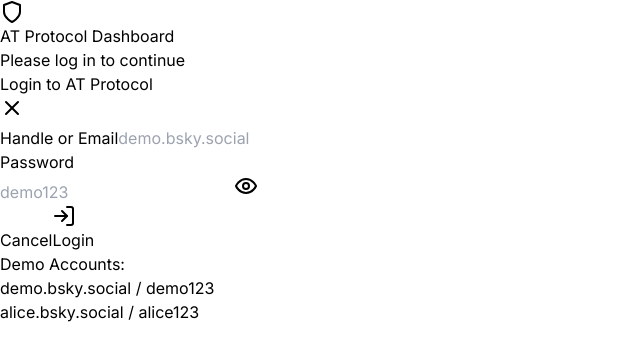
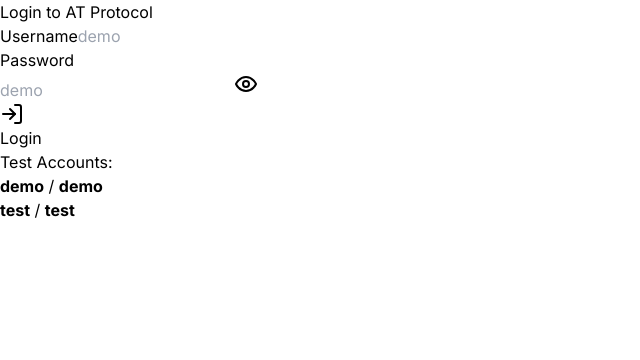
Before and after one commit to Cache8063/atproto-os, a Next.js app: page / in a window 1280 px wide. Shown: the top 360 px of the page, without its empty margins (0-640 px from the left). Built offline with nearby package versions, Linux system fonts and the light colour scheme.

Commit message:
see change.log.md

```diff
--- a/src/components/mock-dashboard.tsx
+++ b/src/components/mock-dashboard.tsx
@@ -1,199 +1,46 @@
 'use client'
-import React, { createContext, useContext, useState, useEffect } from 'react';
-import { motion, AnimatePresence } from 'framer-motion';
-import {
-  Terminal,
-  Activity,
-  AlertTriangle,
-  Users,
-  Settings,
-  Bell,
-  Menu,
-  X,
-  LogIn,
-  LogOut,
-  Eye,
-  EyeOff,
-  Shield,
-  User
-} from 'lucide-react';
+import React, { useState } from 'react';
+import { LogIn, X, Eye, EyeOff, Shield } from 'lucide-react';
 
-// Types
-interface AuthSession {
-  accessJwt: string;
-  refreshJwt: string;
-  handle: string;
-  did: string;
-  active: boolean;
-}
-
-interface AuthCredentials {
-  identifier: string;
-  password: string;
-}
-
-interface AuthContextType {
-  session: AuthSession | null;
-  loading: boolean;
-  login: (credentials: AuthCredentials) => Promise<void>;
-  logout: () => Promise<void>;
-  isAuthenticated: boolean;
-  userProfile: any;
-}
-
-// Auth Context
-const AuthContext = createContext<AuthContextType | undefined>(undefined);
-
-const useAuth = () => {
-  const context = useContext(AuthContext);
-  if (context === undefined) {
-    throw new Error('useAuth must be used within an AuthProvider');
-  }
-  return context;
-};
-
-// Mock AT Protocol Auth Service
-class MockATProtoAuth {
-  private mockUsers = {
-    'demo.bsky.social': {
-      password: 'demo123',
-      profile: {
-        handle: 'demo.bsky.social',
-        did: 'did:plc:demo123456789abcdef',
-        displayName: 'Demo User',
-        description: '🚀 Testing AT Protocol Dashboard integration!',
-        avatar: 'https://images.unsplash.com/photo-1535713875002-d1d0cf377fde?w=128&h=128&fit=crop&crop=face',
-        followersCount: 1247,
-        followsCount: 892,
-        postsCount: 156
-      }
-    },
-    'alice.bsky.social': {
-      password: 'alice123',
-      profile: {
-        handle: 'alice.bsky.social',
-        did: 'did:plc:alice789012345abcdef',
-        displayName: 'Alice Cooper',
-        description: 'Developer • Open Source Enthusiast ☕',
-        avatar: 'https://images.unsplash.com/photo-1494790108755-2616b612b47c?w=128&h=128&fit=crop&crop=face',
-        followersCount: 523,
-        followsCount: 301,
-        postsCount: 89
-      }
-    }
-  };
-
-  async login(credentials: AuthCredentials) {
-    await new Promise(resolve => setTimeout(resolve, 1000));
-    const user = this.mockUsers[credentials.identifier as keyof typeof this.mockUsers];
-
-    if (!user || user.password !== credentials.password) {
-      throw new Error('Invalid credentials');
-    }
-
-    return {
-      success: true,
-      session: {
-        accessJwt: 'mock_jwt_' + Date.now(),
-        refreshJwt: 'mock_refresh_' + Date.now(),
-        handle: user.profile.handle,
-        did: user.profile.did,
-        active: true
-      },
-      profile: user.profile
-    };
-  }
-}
-
-// Auth Provider
-const AuthProvider: React.FC<{ children: React.ReactNode }> = ({ children }) => {
-  const [session, setSession] = useState<AuthSession | null>(null);
-  const [loading, setLoading] = useState(false);
-  const [userProfile, setUserProfile] = useState<any>(null);
-  const [mockAuth] = useState(() => new MockATProtoAuth());
-
-  const login = async (credentials: AuthCredentials) => {
-    setLoading(true);
-    try {
-      const response = await mockAuth.login(credentials);
-      setSession(response.session);
-      setUserProfile(response.profile);
-    } catch (error) {
-      throw error;
-    } finally {
-      setLoading(false);
-    }
-  };
-
-  const logout = async () => {
-    setSession(null);
-    setUserProfile(null);
-  };
-
-  return (
-    <AuthContext.Provider value={{
-      session,
-      loading,
-      login,
-      logout,
-      isAuthenticated: session !== null,
-      userProfile
-    }}>
-      {children}
-    </AuthContext.Provider>
-  );
-};
-
-// Login Modal
-const LoginModal: React.FC<{ onClose: () => void }> = ({ onClose }) => {
+const MockATProtocolDashboard = () => {
+  const [showLogin, setShowLogin] = useState(true);
   const [identifier, setIdentifier] = useState('');
   const [password, setPassword] = useState('');
   const [showPassword, setShowPassword] = useState(false);
   const [error, setError] = useState('');
-  const { login, loading } = useAuth();
+  const [user, setUser] = useState(null);
 
-  const handleSubmit = async () => {
+  const handleLogin = () => {
     setError('');
-    if (!identifier || !password) {
-      setError('Please fill in all fields');
-      return;
-    }
 
-    try {
-      await login({ identifier, password });
-      onClose();
-    } catch (error) {
-      setError('Invalid credentials');
+    // Simple hardcoded check
+    if ((identifier === 'demo' && password === 'demo') ||
+        (identifier === 'test' && password === 'test')) {
+      setUser({
+        name: identifier === 'demo' ? 'Demo User' : 'Test User',
+        handle: identifier === 'demo' ? 'demo.bsky.social' : 'test.bsky.social'
+      });
+      setShowLogin(false);
+    } else {
+      setError('Try: demo/demo or test/test');
     }
   };
 
+  if (showLogin) {
     return (
-    <motion.div
-      initial={{ opacity: 0 }}
-      animate={{ opacity: 1 }}
-      className="fixed inset-0 bg-black/70 backdrop-blur-sm flex items-center justify-center z-50 p-4"
-    >
-      <motion.div
-        initial={{ scale: 0.9, opacity: 0 }}
-        animate={{ scale: 1, opacity: 1 }}
-        className="bg-gray-800 rounded-xl border border-gray-600 p-6 w-full max-w-md"
-      >
-        <div className="flex items-center justify-between mb-6">
-          <h2 className="text-xl font-bold text-white">Login to AT Protocol</h2>
-          <button onClick={onClose} className="text-gray-400 hover:text-white">
-            <X className="w-5 h-5" />
-          </button>
-        </div>
+      <div className="min-h-screen bg-gray-900 text-white flex items-center justify-center">
+        <div className="bg-gray-800 rounded-xl border border-gray-600 p-6 w-full max-w-md">
+          <h2 className="text-xl font-bold text-white mb-6">Login to AT Protocol</h2>
 
           <div className="space-y-4">
             <div>
-            <label className="block text-sm text-gray-300 mb-2">Handle or Email</label>
+              <label className="block text-sm text-gray-300 mb-2">Username</label>
               <input
                 type="text"
                 value={identifier}
                 onChange={(e) => setIdentifier(e.target.value)}
-              placeholder="demo.bsky.social"
-              className="w-full px-3 py-2 bg-gray-700 border border-gray-600 rounded text-white focus:border-blue-500 focus:outline-none"
+                placeholder="demo"
+                className="w-full px-3 py-2 bg-gray-700 border border-gray-600 rounded text-white"
               />
             </div>
 
@@ -204,11 +51,10 @@
                   type={showPassword ? 'text' : 'password'}
                   value={password}
                   onChange={(e) => setPassword(e.target.value)}
-                placeholder="demo123"
-                className="w-full px-3 py-2 bg-gray-700 border border-gray-600 rounded text-white focus:border-blue-500 focus:outline-none pr-10"
+                  placeholder="demo"
+                  className="w-full px-3 py-2 bg-gray-700 border border-gray-600 rounded text-white pr-10"
                 />
                 <button
-                type="button"
                   onClick={() => setShowPassword(!showPassword)}
                   className="absolute right-3 top-2 text-gray-400"
                 >
@@ -223,62 +69,20 @@
               </div>
             )}
 
-          <div className="flex space-x-3 pt-4">
             <button
-              onClick={onClose}
-              className="flex-1 px-4 py-2 bg-gray-600 hover:bg-gray-700 text-white rounded"
+              onClick={handleLogin}
+              className="w-full px-4 py-2 bg-blue-600 hover:bg-blue-700 text-white rounded flex items-center justify-center"
             >
-              Cancel
-            </button>
-            <button
-              onClick={handleSubmit}
-              disabled={loading}
-              className="flex-1 px-4 py-2 bg-blue-600 hover:bg-blue-700 disabled:bg-blue-800 text-white rounded flex items-center justify-center"
-            >
-              {loading ? (
-                <div className="w-4 h-4 border-2 border-white/30 border-t-white rounded-full animate-spin" />
-              ) : (
-                <>
               <LogIn className="w-4 h-4 mr-2" />
               Login
-                </>
-              )}
             </button>
-          </div>
 
             <div className="mt-4 p-3 bg-gray-900/50 rounded text-xs text-gray-400">
-            <p className="font-semibold text-white mb-2">Demo Accounts:</p>
-            <p>demo.bsky.social / demo123</p>
-            <p>alice.bsky.social / alice123</p>
+              <p className="font-semibold text-white mb-2">Test Accounts:</p>
+              <p><strong>demo</strong> / <strong>demo</strong></p>
+              <p><strong>test</strong> / <strong>test</strong></p>
             </div>
           </div>
-      </motion.div>
-    </motion.div>
-  );
-};
-
-// Dashboard Component
-const Dashboard: React.FC = () => {
-  const [currentTime, setCurrentTime] = useState('');
-  const [mounted, setMounted] = useState(false);
-  const { isAuthenticated, session, logout, userProfile } = useAuth();
-
-  useEffect(() => {
-    setMounted(true);
-    setCurrentTime(new Date().toLocaleTimeString());
-    const timer = setInterval(() => {
-      setCurrentTime(new Date().toLocaleTimeString());
-    }, 1000);
-    return () => clearInterval(timer);
-  }, []);
-
-  if (!isAuthenticated) {
-    return (
-      <div className="min-h-screen bg-gray-900 text-white flex items-center justify-center">
-        <div className="text-center">
-          <Shield className="w-16 h-16 text-blue-400 mx-auto mb-4" />
-          <h1 className="text-2xl font-bold mb-4">AT Protocol Dashboard</h1>
-          <p className="text-gray-400">Please log in to continue</p>
         </div>
       </div>
     );
@@ -289,72 +93,46 @@
       <header className="border-b border-gray-700 bg-gray-800 p-4">
         <div className="flex items-center justify-between">
           <h1 className="text-xl font-bold">
-            AT Protocol Dashboard{' '}
-            <span className="text-xs bg-yellow-600 px-2 py-1 rounded text-black">DEMO</span>
+            AT Protocol Dashboard <span className="text-xs bg-green-600 px-2 py-1 rounded text-black">CONNECTED</span>
           </h1>
 
           <div className="flex items-center space-x-4">
-            <div className="text-sm text-gray-300" suppressHydrationWarning>
-              {mounted ? currentTime : '--:--:--'}
-            </div>
-            <span className="text-sm text-gray-300">@{session?.handle}</span>
+            <span className="text-sm text-gray-300">@{user?.handle}</span>
             <button
-              onClick={logout}
-              className="p-2 hover:bg-gray-700 rounded"
-              title="Logout"
+              onClick={() => {setShowLogin(true); setUser(null);}}
+              className="p-2 hover:bg-gray-700 rounded text-red-400"
             >
-              <LogOut className="w-5 h-5" />
+              Logout
             </button>
           </div>
         </div>
       </header>
 
       <main className="p-6">
-        <div className="grid grid-cols-1 md:grid-cols-2 lg:grid-cols-3 gap-6">
-          <div className="lg:col-span-2 bg-gray-800 rounded-lg border border-gray-700 p-6">
+        <div className="grid grid-cols-1 md:grid-cols-2 gap-6">
+          <div className="bg-gray-800 rounded-lg border border-gray-700 p-6">
             <div className="flex items-center space-x-3 mb-4">
-              <User className="w-5 h-5 text-blue-400" />
-              <h3 className="text-lg font-semibold">Your Profile</h3>
+              <Shield className="w-5 h-5 text-green-400" />
+              <h3 className="text-lg font-semibold">Welcome {user?.name}!</h3>
             </div>
-            <div className="flex items-center space-x-4">
-              {userProfile?.avatar && (
-                <img
-                  src={userProfile.avatar}
-                  alt="Profile"
-                  className="w-12 h-12 rounded-full"
-                />
-              )}
-              <div>
-                <h4 className="font-semibold text-white">{userProfile?.displayName}</h4>
-                <p className="text-gray-400 text-sm">@{session?.handle}</p>
-                <div className="flex space-x-4 mt-2 text-sm">
-                  <span className="text-blue-400">{userProfile?.followersCount} followers</span>
-                  <span className="text-green-400">{userProfile?.followsCount} following</span>
-                  <span className="text-yellow-400">{userProfile?.postsCount} posts</span>
-                </div>
-              </div>
-            </div>
-            {userProfile?.description && (
-              <p className="mt-4 text-gray-300 text-sm">{userProfile.description}</p>
-            )}
+            <p className="text-gray-300">You are successfully logged in to the AT Protocol Dashboard demo.</p>
+            <p className="text-gray-400 text-sm mt-2">Handle: @{user?.handle}</p>
           </div>
 
           <div className="bg-gray-800 rounded-lg border border-gray-700 p-6">
-            <div className="flex items-center space-x-3 mb-4">
-              <Shield className="w-5 h-5 text-blue-400" />
-              <h3 className="text-lg font-semibold">AT Protocol</h3>
-            </div>
-            <div className="space-y-3">
+            <h3 className="text-lg font-semibold mb-4">Demo Status</h3>
+            <div className="space-y-2">
               <div className="flex justify-between">
-                <span className="text-gray-300">Status</span>
-                <span className="text-green-400">Connected</span>
+                <span className="text-gray-300">Authentication</span>
+                <span className="text-green-400">✅ Working</span>
               </div>
               <div className="flex justify-between">
-                <span className="text-gray-300">Service</span>
-                <span className="text-blue-400">Demo Mode</span>
+                <span className="text-gray-300">Dashboard</span>
+                <span className="text-green-400">✅ Loading</span>
               </div>
-              <div className="text-xs text-yellow-400 bg-yellow-900/20 rounded p-2 mt-3">
-                🧪 Demo Environment Active
+              <div className="flex justify-between">
+                <span className="text-gray-300">AT Protocol</span>
+                <span className="text-yellow-400">🧪 Demo Mode</span>
               </div>
             </div>
           </div>
@@ -364,32 +142,4 @@
   );
 };
 
-// Auth Wrapper
-const AuthRequiredDashboard: React.FC = () => {
-  const [showLogin, setShowLogin] = useState(false);
-  const { isAuthenticated } = useAuth();
-
-  useEffect(() => {
-    setShowLogin(!isAuthenticated);
-  }, [isAuthenticated]);
-
-  return (
-    <>
-      <Dashboard />
-      <AnimatePresence>
-        {showLogin && <LoginModal onClose={() => setShowLogin(false)} />}
-      </AnimatePresence>
-    </>
-  );
-};
-
-// Main Component
-const MockATProtocolDashboard: React.FC = () => {
-  return (
-    <AuthProvider>
-      <AuthRequiredDashboard />
-    </AuthProvider>
-  );
-};
-
 export default MockATProtocolDashboard;
```
Also changed, not shown: 1 other file (tests, documents, lock files or other folders). Lines whose indentation alone changed are shown as unchanged.
